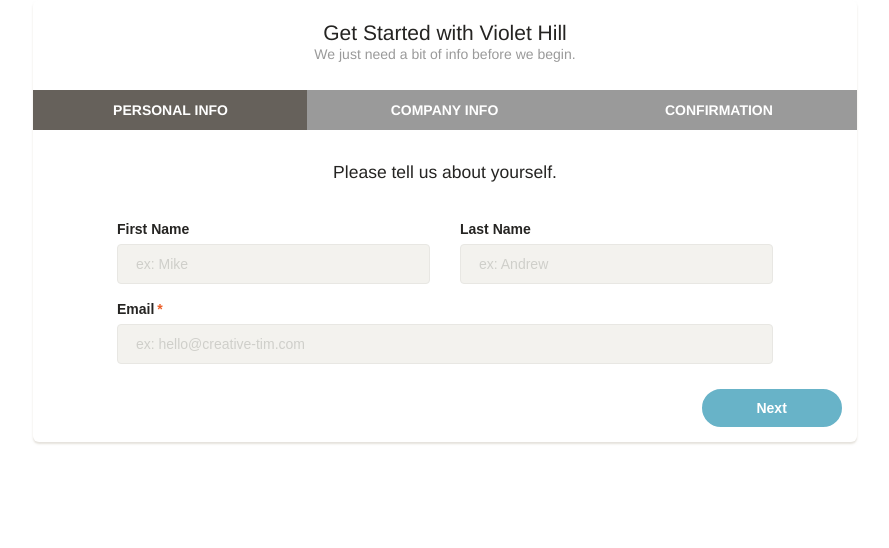
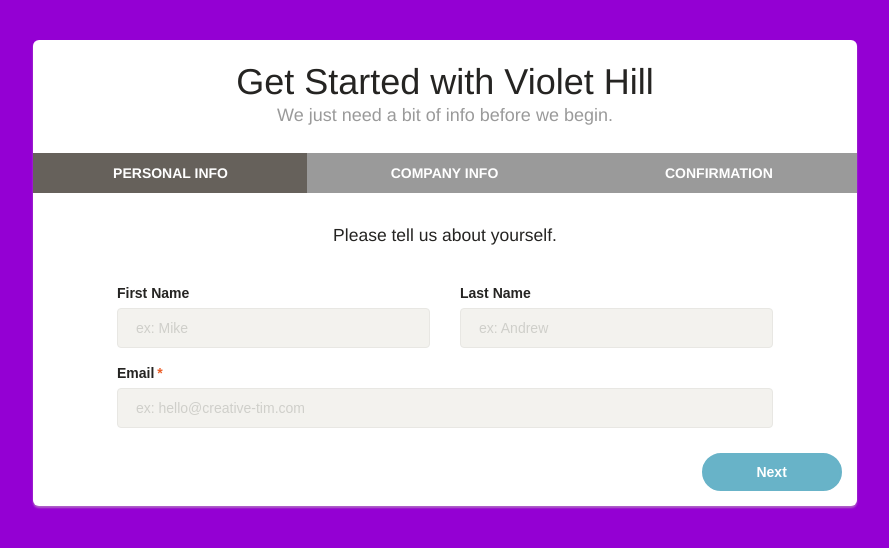
Before and after one commit to josebet1/Violet_Hill, a plain HTML site: page wizard.html in a window 1280 px wide. Shown: the whole page, without its empty margins (195-1084 px from the left). Drawn offline with Linux system fonts and the light colour scheme; a web font is replaced by a local one.

Commit message:
Tweak wizard style

```diff
--- a/wizard.html
+++ b/wizard.html
@@ -27,9 +27,16 @@
     <link href="http://maxcdn.bootstrapcdn.com/font-awesome/latest/css/font-awesome.min.css" rel="stylesheet">
     <link href='https://fonts.googleapis.com/css?family=Muli:400,300' rel='stylesheet' type='text/css'>
     <link href="assets/css/themify-icons.css" rel="stylesheet">
+
+    <style>
+        body { background-color: darkviolet; }
+        .card-title { font-size: 36px; font-weight:bold; }
+        .category { font-size: 18px !important; }
+    </style>
 </head>
 
 <body class="content container-fluid">
+    <br><br>
 <div class="row">
     <div class="col-md-8 col-md-offset-2">
         <div class="card card-wizard" id="wizardCard">
```
